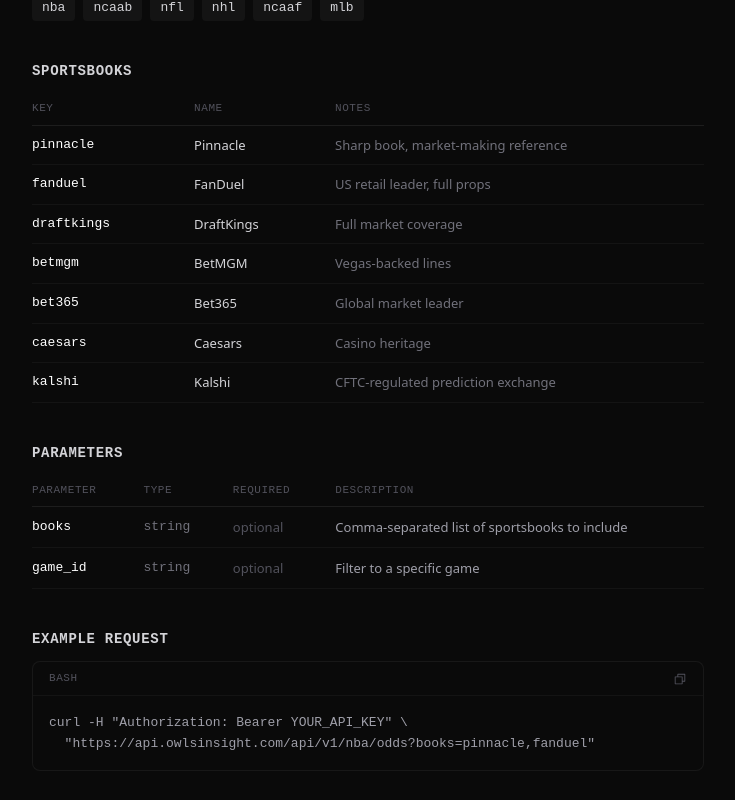
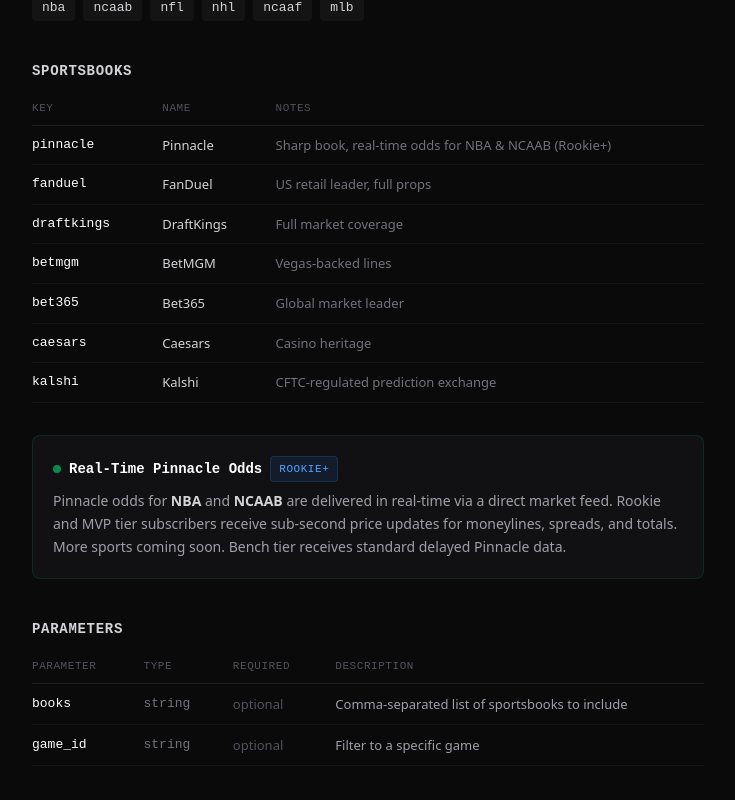
Before and after one commit to Davidgsilva/owls-insight-frontend, a Next.js app: page /docs in a window 1280 px wide. Shown: the part 1560-2360 px from the top of the page, without its empty margins (240-975 px from the left). Built offline with nearby package versions, Linux system fonts and the light colour scheme; no server answers; a web font is replaced by a local one.

Commit message:
docs: Add real-time Pinnacle odds callout for NBA & NCAAB
Highlight that Rookie+ tiers receive real-time Pinnacle odds for NBA
and NCAAB via direct market feed. Updated sportsbooks table notes,
tier feature descriptions, and added a prominent callout box in the
Odds API section.

```diff
--- a/src/app/docs/page.tsx
+++ b/src/app/docs/page.tsx
@@ -306,7 +306,7 @@
                 </thead>
                 <tbody className="text-[13px]">
                   {[
-                    { key: "pinnacle", name: "Pinnacle", notes: "Sharp book, market-making reference" },
+                    { key: "pinnacle", name: "Pinnacle", notes: "Sharp book, real-time odds for NBA & NCAAB (Rookie+)" },
                     { key: "fanduel", name: "FanDuel", notes: "US retail leader, full props" },
                     { key: "draftkings", name: "DraftKings", notes: "Full market coverage" },
                     { key: "betmgm", name: "BetMGM", notes: "Vegas-backed lines" },
@@ -322,6 +322,20 @@
                   ))}
                 </tbody>
               </table>
+            </div>
+
+            <div className="rounded-lg bg-[#111113] border border-emerald-500/15 p-5 mb-10">
+              <div className="flex items-center gap-2 mb-2">
+                <span className="w-2 h-2 rounded-full bg-[#00FF88] animate-pulse" />
+                <p className="font-mono text-sm font-semibold text-white">Real-Time Pinnacle Odds</p>
+                <TierBadge tier="Rookie+" />
+              </div>
+              <p className="text-sm text-zinc-400 font-sans leading-relaxed">
+                Pinnacle odds for <strong className="text-zinc-300">NBA</strong> and <strong className="text-zinc-300">NCAAB</strong> are
+                delivered in real-time via a direct market feed. Rookie and MVP tier subscribers receive sub-second
+                price updates for moneylines, spreads, and totals. More sports coming soon.
+                Bench tier receives standard delayed Pinnacle data.
+              </p>
             </div>
 
             <SubHeading>Parameters</SubHeading>
@@ -1341,12 +1355,23 @@
           <section id="usage-api" className="mb-20">
             <SectionHeading>Usage API</SectionHeading>
             <p className="text-sm text-zinc-500 font-sans mb-6">
-              Monitor API usage and rate limit status.
-            </p>
+              Monitor API usage and rate limit status. Available via the dashboard (requires login session, not API key).
+            </p>
+
+            <div className="rounded-lg bg-[#111113] border border-white/[0.06] p-5 mb-8">
+              <p className="text-sm text-zinc-400 font-sans leading-relaxed">
+                Usage data is accessed through the{" "}
+                <a href="/dashboard" className="text-[#00FF88] hover:underline">dashboard</a>{" "}
+                using your login session. It is not available via API key authentication.
+                To check your current rate limit status programmatically, inspect the{" "}
+                <code className="text-[13px] font-mono text-zinc-300">X-RateLimit-*</code>{" "}
+                headers returned with every API response.
+              </p>
+            </div>
 
             <SubHeading>Endpoint</SubHeading>
             <div className="mb-8">
-              <Endpoint method="GET" path="/api/v1/usage" description="API usage statistics for today or a specific date" />
+              <Endpoint method="GET" path="/api/v1/usage" description="API usage statistics (dashboard session required)" />
             </div>
 
             <SubHeading>Parameters</SubHeading>
@@ -1437,13 +1462,13 @@
               <div className="rounded-lg bg-[#111113] border border-white/[0.06] p-5">
                 <p className="font-mono text-sm font-semibold text-white mb-2">Bench</p>
                 <ul className="text-[13px] text-zinc-500 space-y-1">
-                  <li>REST API only, odds/spreads/totals, live scores, 45-second delay</li>
+                  <li>REST API only, odds/spreads/totals, live scores, Kalshi prediction markets, standard delayed Pinnacle odds</li>
                 </ul>
               </div>
               <div className="rounded-lg bg-[#111113] border border-white/[0.06] p-5">
                 <p className="font-mono text-sm font-semibold text-white mb-2">Rookie</p>
                 <ul className="text-[13px] text-zinc-500 space-y-1">
-                  <li>REST + WebSocket (2 connections), player props, player stats, historical odds & props, real-time data</li>
+                  <li>REST + WebSocket (2 connections), player props, player stats, prop line history, rolling averages, real-time Pinnacle odds (NBA &amp; NCAAB)</li>
                 </ul>
               </div>
               <div className="rounded-lg bg-[#111113] border border-purple-500/15 p-5">
@@ -1452,7 +1477,7 @@
                   <span className="text-[10px] font-mono text-purple-400">Most Popular</span>
                 </div>
                 <ul className="text-[13px] text-zinc-500 space-y-1">
-                  <li>REST + WebSocket (5 connections), 15 concurrent requests, full props + WebSocket streaming, full historical odds/props/stats, real-time data</li>
+                  <li>REST + WebSocket (5 connections), 15 concurrent requests, full props + WebSocket streaming, full historical odds/props/stats, real-time Pinnacle odds (NBA &amp; NCAAB)</li>
                 </ul>
               </div>
             </div>
@@ -1463,10 +1488,10 @@
             </p>
             <CodeBlock
               language="http"
-              code={`X-RateLimit-Limit-Minute: 120
-X-RateLimit-Remaining-Minute: 87
-X-RateLimit-Limit-Month: 75000
-X-RateLimit-Remaining-Month: 62340`}
+              code={`X-RateLimit-Remaining-Minute: 87
+X-RateLimit-Remaining-Month: 62340
+X-RateLimit-Reset-Minute: 1738348260
+X-RateLimit-Reset-Month: 2026-03-01T00:00:00.000Z`}
             />
           </section>
 
```
